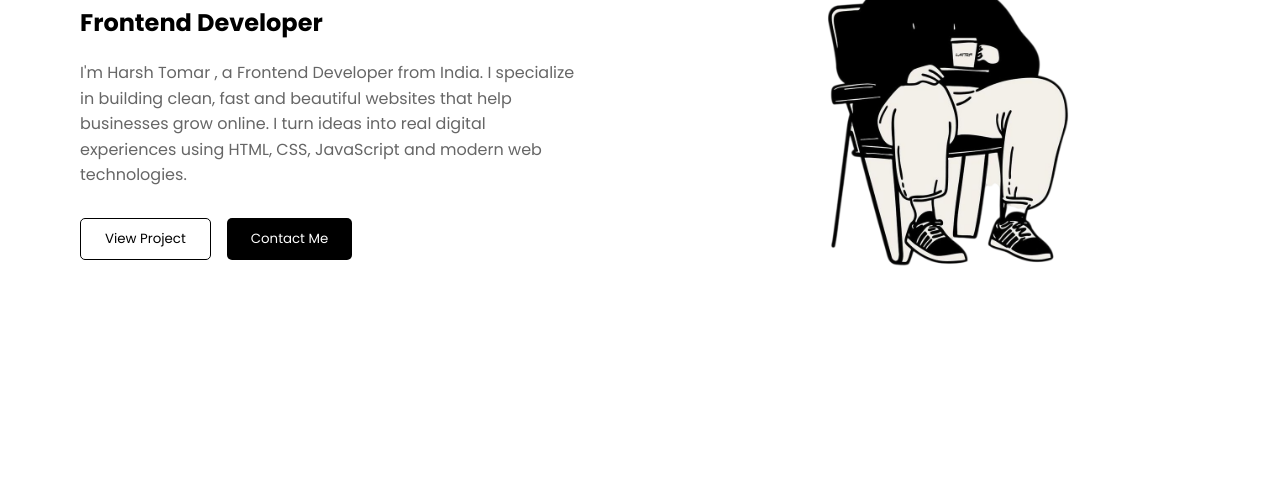
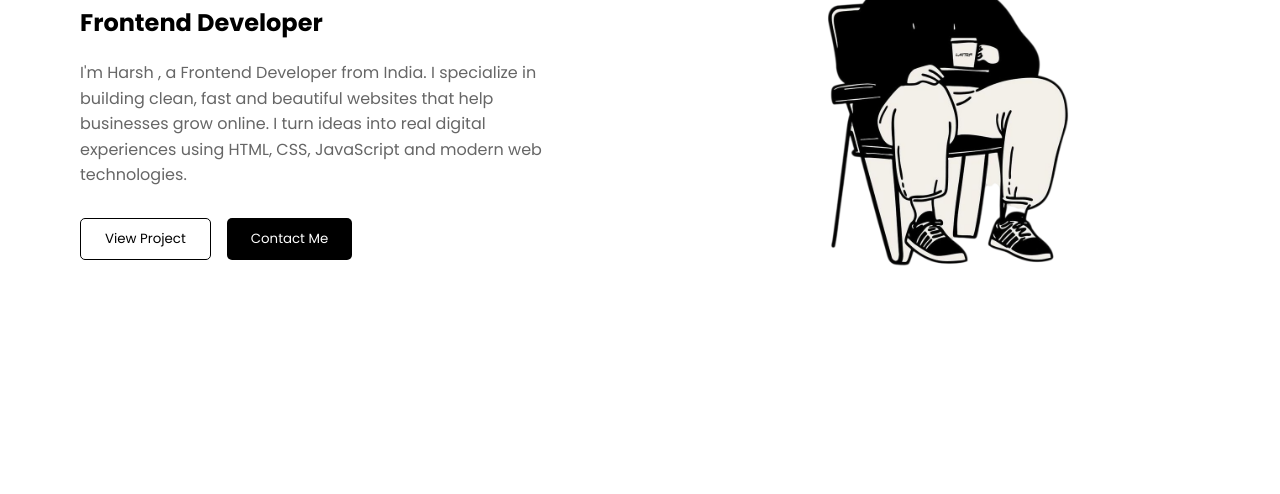
Before and after one commit to devbyharsh/Portfolio-website, a plain HTML site: page index.html in a window 1280 px wide. Shown: the part 306-800 px from the top of the page. Drawn offline with Linux system fonts and the light colour scheme.

Commit message:
Fix HTML formatting issues and clean up code

```diff
--- a/index.html
+++ b/index.html
@@ -29,7 +29,7 @@
       <h2>Frontend Developer</h2>
 
       <p>
-        I'm Harsh Tomar , a Frontend Developer from India.
+        I'm Harsh , a Frontend Developer from India.
         I specialize in building clean, fast and beautiful
         websites that help businesses grow online.
         I turn ideas into real digital experiences using
```
